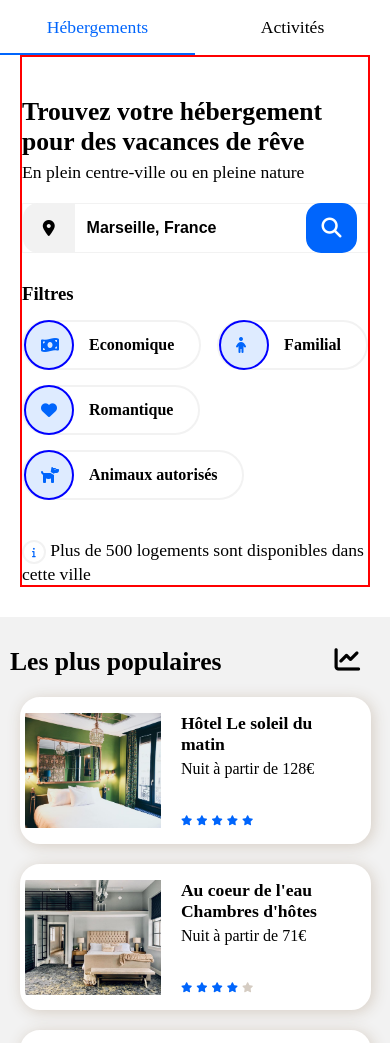
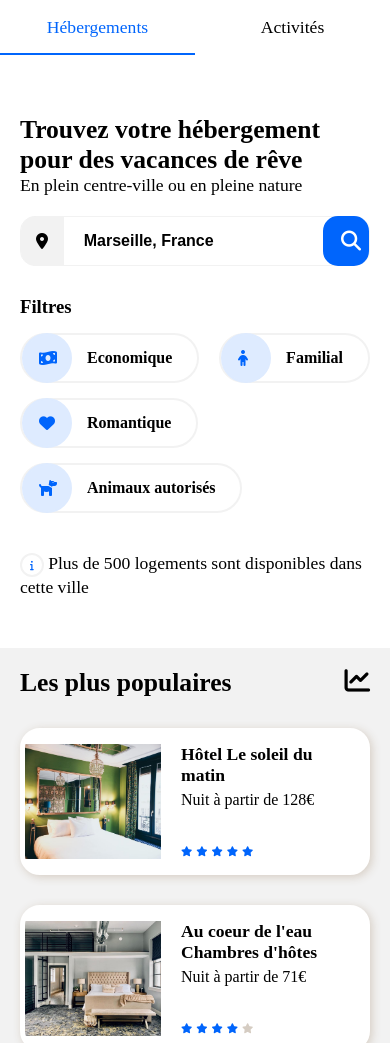
Before and after one commit to Asperule/EstelleWierzbicki_2_24092020, a plain HTML site: page index.html in a window 390 px wide. Shown: the part 69-1112 px from the top of the page. Drawn offline with Linux system fonts and the light colour scheme; a web font is replaced by a local one.

Commit message:
dernieres modif

```diff
--- a/reserviastyles.css
+++ b/reserviastyles.css
@@ -19,12 +19,11 @@ body {
 }
 #bloc_page {
   width: 100%;
-
 }
 #contenair {
   width: 100%;
   max-width: 1240px;
- margin: auto;
+  margin: auto;
 }
 section {
   display:flex;
@@ -67,22 +66,23 @@ aside h1 {
 }
 aside h5{
   font-weight: normal;
-  margin-top:5px;
 }
 aside p, aside h5 {
   font-size:0.9em;
 }
 /*bouton mark map:*/
-form {
+aside form {
+  height:50px;
+  width:30%;
   display:flex;
   align-items: center;
   margin-top: 20px;
-  height:50px;
   border: solid 1px #F2F2F2;
+  border-radius:15px;
 }
 .geoloc {
-  width: 50px;
   height:50px;
+  width:50px;
   display: flex;
   justify-content: center;
   align-items: center;
@@ -100,27 +100,29 @@ input, button {
   font-size:1em;
 }
 aside input[type=search] {
+  height: 50px;
+  padding-left: 12px;
   font-weight: bold;
-  width:200px;
-  padding-left: 12px;
-  border:none;
+  border: solid 1px #F2F2F2;
+  border-right:none;
 }
 .search::placeholder {
   color:black;
-  border:none;
 }
 aside button {
   border: solid 3px #0065FC;
-  width:120px;
   height:50px;
+  display: flex;
+  justify-content: center;
+  align-items: center;
   background-color: #0065FC;
   border-top-right-radius: 15px;
   border-bottom-right-radius: 15px;
   color:white;
+  padding-left:10px;
 }
 button:hover {
   font-weight: bold;
-  padding-left:10px;
 }
 .fa-search{
   display: none;
@@ -146,7 +148,6 @@ button:hover {
   border-radius: 30px;
   padding-right:25px;
   margin: 15px;
-    z-index: 1;
 }
 .filtres a:hover {
   background-color: #DEEBFF;
@@ -161,8 +162,6 @@ button:hover {
   border:2px solid #DEEBFF;
   padding: 15px;
   margin-right:15px;
-  border:blue 2px solid;
-
 }
 /*fin filtres*/
 aside p {
@@ -188,22 +187,20 @@ h4 {
 }
 /*article*/
 #bloc_hebergements/*(nloc elements + titre)*/{
-  width: 65%;
-  padding:10px;
+  width: 67%;
 }
 #bloc_hebergements, #block_populaire {
   background-color: #F2F2F2;
   border-radius: 20px;
   height:600px;
-  padding-top: 20px;
-  padding-bottom: 15px;
+  padding:30px;
 }
 #hebergements/*contenant des elements de l'article sf le titre*/{
   width:auto;
   height:450px;
   display: flex;
-  justify-content: space-around;
-  align-content: space-around;
+  justify-content: space-between;
+  align-content: flex-start;
   flex-wrap: wrap;
 }
 .element_h, .element_pop { /*elements communs aux deux blocs*/
@@ -211,10 +208,11 @@ h4 {
   flex-direction: column;
   border: solid 5px white;
   border-radius:20px;
-  box-shadow: 2px 2px 15px #D5CCC2;
+  box-shadow: 2px 2px 10px #D5CCC2;
   background-color: white;
   overflow: hidden;
   font-size:0.8em;
+  margin-top:30px;
 }
 .element_h p, .element_h h4,#hebergements .note_etoiles {
   padding-left:15px;
@@ -240,32 +238,28 @@ h4 {
   }
   .element_h p {
   font-size: 0.95em;
-}/*faire quelque chose avec les 3 elments p, h4 et img pour gerer espacements*/
+}
 .afficher {
   font-weight: bold;
-  margin-left: 20px;
 }
 /*article 2*/
 #block_populaire {
-  width: 31%;
+  width: 28%;
   display: flex;
   flex-direction: column;
-  justify-content: space-around;
+  justify-content: flex-start;
   align-items: center;
 }
 #block_populaire h2 {
   width:100%;
   display:flex;
   justify-content: space-between;
-  padding-right:40px;
-  padding-left:40px;
 }
 #block_populaire h2 i {
   color: black;
 }
 .element_pop {
   height:115px;
-  width: 80%;
   justify-content: space-around;
   align-items: flex-start;
   flex-wrap: wrap;
@@ -328,7 +322,7 @@ h4 {
   overflow:hidden;
   border-radius: 15px;
   border: solid 1px #F2F2F2;
-  box-shadow: 2px 2px 7px #F2F2F2;
+  box-shadow: 2px 2px 15px #F2F2F2;
   background-color: white;
 }
 #activites p {
--- a/reserviastyles_mini.css
+++ b/reserviastyles_mini.css
@@ -5,13 +5,11 @@ body, aside, section, #bloc_page, #bloc_hebergements, #hebergements, #activites,
       height:auto;
       }
     aside {
-  margin-left: 20px;
-  margin-right: 20px;
+      margin:20px;
       }
     section, header {
       margin-left: 0px;
       }
-
     #bloc_mars {
       flex-direction: column-reverse;
       }
@@ -34,8 +32,7 @@ header a {
       font-size: 1em;
       height: auto;
      }
-.logo
-  {
+    .logo {
       position: absolute;
       top: 5px;
       left:20px;
@@ -61,6 +58,7 @@ header a:nth-of-type(1) {
     }
     header a:nth-child(3) {
       text-align: right;
+      margin-right: 20px;
       margin-bottom: 20px;
     }
     header a:nth-of-type(2):hover {
@@ -68,20 +66,16 @@ header a:nth-of-type(2):hover {
       font-weight: bold;
     }
     /*formulaire rechercher*/
-aside{
-  border:solid red 2px;
-}
     aside form{
-  width:100%;
-  display:
-}
-.geoloc {
-  width:15%;
+      width:auto;
+      border: solid 1px #F2F2F2;
+      border-top-left-radius: 15px;
+      border-bottom-left-radius: 15px;
     }
     aside input[type=search] {
-width:auto;
+      padding:20px;
     }
-.bouton_loupe{
+    aside button{
       width:15%;
       border-radius: 15px;
       color: #0065FC;
@@ -108,7 +102,7 @@ width:auto;
     }
     .filtres a {
       margin:0px;
-  margin-top: 15px;
+      margin-top:15px;
       font-size:1em;
     }
      .filtres h3 {
@@ -116,40 +110,33 @@ width:auto;
     }
      #block_populaire,#bloc_hebergements {
       margin:0px;
-  padding-top:30px;
+      padding:20px;
     }
      #hebergements {
+      width:100%;
       margin:0px;
-  padding:0px;
     }
     #bloc_hebergements {
       background-color: white;
-}
-#block_populaire h2{
-  padding-left: 0px;
-}
-#bloc_hebergements h2, #bloc_act h2, #block_populaire h2 {
-  margin-left: 20px;
-  margin-bottom:20px;
     }
     #hebergements, #block_populaire {
       flex-direction: column;
       align-items: center;
       border-radius: 0px;
-  padding-bottom:20px;
     }
     .element_h, .element_pop {
-  width:90%;
+      width:auto;
       height:200px;
-  margin-bottom:20px;
+      margin-top:30px;
     }
     .afficher{
-  margin-top: 0px;
+      margin-top: 30px;
     }
     #activites {
       display:flex;
       flex-direction: column;
       align-items: center;
+      padding:20px;
     }
     #activites img {
       width: 100%;
@@ -157,22 +144,20 @@ width:auto;
       object-fit: cover;
     }
     #activites a {
-  width:95%;
       height:160px;
-  margin: 5px;
-  margin-bottom:20px;h
+      margin-bottom:20px;
       }
-
+    #bloc_act h2{
+      margin-left:20px;
+    }
     footer,#bas_page {
       height: auto;
-
     }
     #bas_page {
      flex-direction: column;
      margin-left: 30px;
     }
-#bas_page nav
-{
+    #bas_page nav {
       width: 100%;
     }
 
--- a/reserviastyles_mini_phone.css
+++ b/reserviastyles_mini_phone.css
@@ -1,9 +1,3 @@
 @media all and (max-device-width: 480px)
 {
-  aside button {
-    width:30%;
-    border-radius: 15px;
-    color: #0065FC;
-    background-color: #0065FC;
-  }
 }
```
Lines whose indentation alone changed are shown as unchanged.
